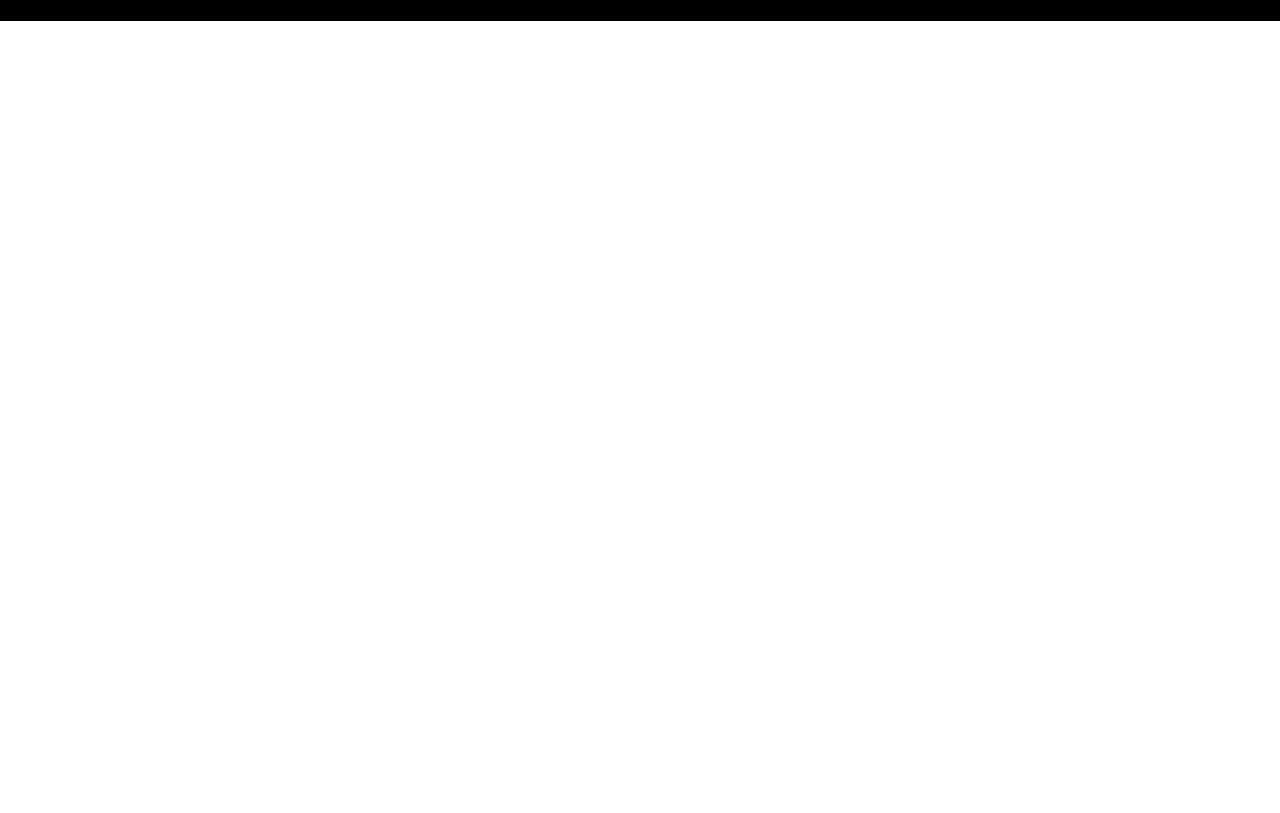
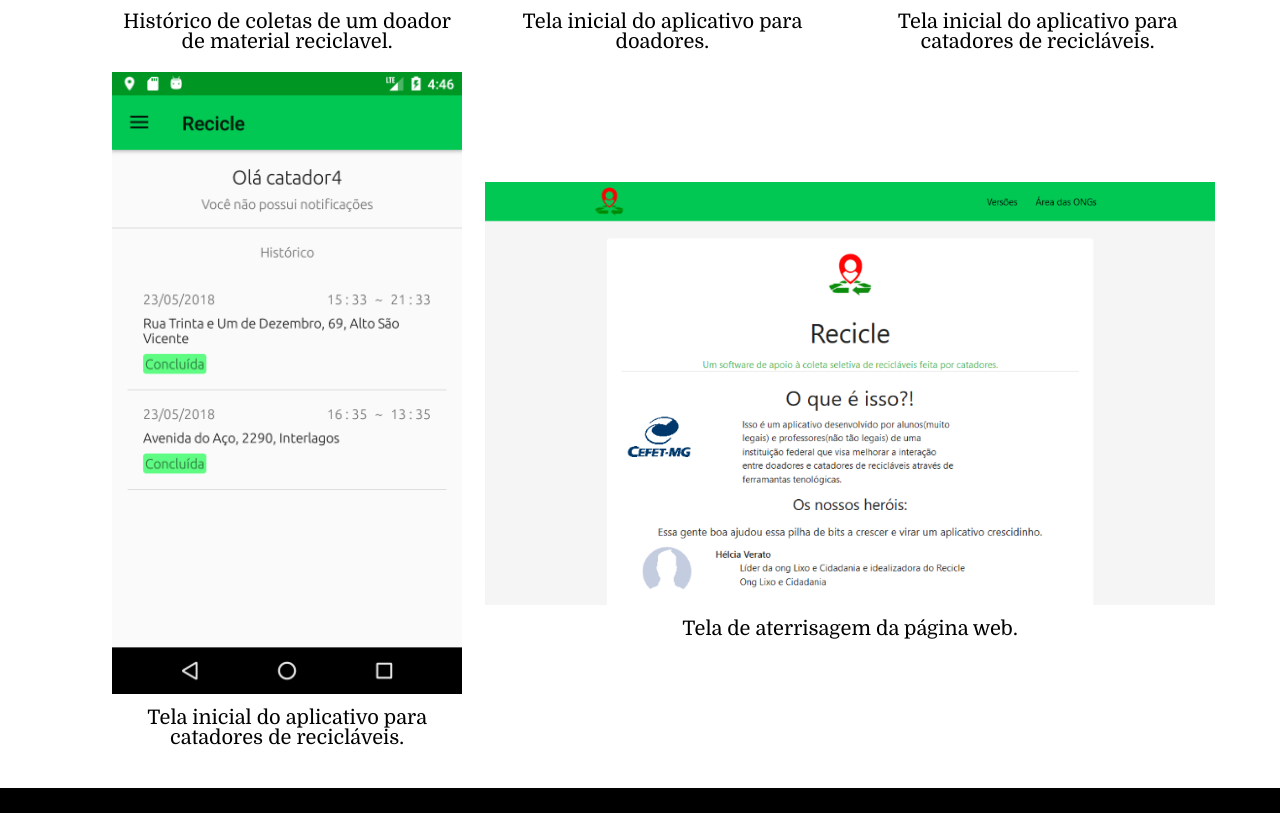
Before and after one commit to JosoeSantos/Portifolio, a website: page work/recicle/index.html in a window 1280 px wide. Shown: the part 1512-2325 px from the top of the page. Before the commit the page ends 1533 px from the top, so only its background shows below. Drawn offline with Linux system fonts and the light colour scheme; a web font is replaced by a local one.

Commit message:
Finalizando a galeria dos trabalhos

```diff
--- a/css/article.css
+++ b/css/article.css
@@ -33,7 +33,7 @@
 .gallery {
     margin-top: 2rem;
     display: grid;
-    grid-template-columns: repeat(auto-fill, minmax(200px, 1fr));
+    grid-template-columns: 1fr;
     grid-gap: 1rem;
 }
 
@@ -42,12 +42,31 @@
     grid-row: 1/2;
 }
 
-.gallery figure {
+.gallery-figures {
+    padding: 1rem;
+    display: grid;
+    grid-template-columns: 1fr;
+    grid-gap: 1rem;
+    grid-auto-flow: dense;
+}
+
+.gallery-figures figure {
     max-width: 350px;
     margin: 0;
+    justify-self: center;
+    align-self: center;
 }
 
-.gallery figure.col-2 {
-    max-width: 900px;
-    grid-column: span 2;
+@media screen and (min-width: 808px) {
+    .gallery-figures {
+        grid-template-columns: repeat(auto-fit, minmax(350px, 1fr))
+    }
+
+    .gallery-figures figure.col-2 {
+        grid-column: span 2;
+    }
 }
+
+.gallery-figures figure.col-2 {
+    max-width: 100%;
+}
--- a/work/recicle/index.html
+++ b/work/recicle/index.html
@@ -37,7 +37,7 @@
 </header>
 <main>
   <section>
-    <h1>Mais uma grande ferramenta rumo a um mundo mais limpo</h1>
+    <h1>Mais uma grande ferramenta rumo a um mundo mais limpo.</h1>
     <figure class="main-icon">
       <img src="../../svg/ic-recicle.svg" width="128" alt="imagem: icone do Orientek">
       <figcaption>O ícone do Recicle</figcaption>
@@ -59,11 +59,11 @@
   </section>
   <section class="gallery">
     <h2>Galeria</h2>
-
+    <div class="gallery-figures">
       <figure>
         <img src="img/Historico-doador.png" alt="Histórico de coleta de doadores"/>
         <figcaption>
-        Histórico de coletas de um doador.
+          Histórico de coletas de um doador de material reciclavel.
         </figcaption>
       </figure>
 
@@ -80,13 +80,19 @@
           Tela inicial do aplicativo para catadores de recicláveis.
         </figcaption>
       </figure>
+      <figure>
+        <img src="img/Inicio-catador.png" alt="tela inicial mostrada para catadores"/>
+        <figcaption>
+          Tela inicial do aplicativo para catadores de recicláveis.
+        </figcaption>
+      </figure>
       <figure class="col-2">
         <img src="img/inicio-web.png" alt="pagina web do sistema"/>
         <figcaption>
           Tela de aterrisagem da página web.
         </figcaption>
       </figure>
-
+    </div>
   </section>
 </main>
 <footer>
```
Lines whose indentation alone changed are shown as unchanged.
